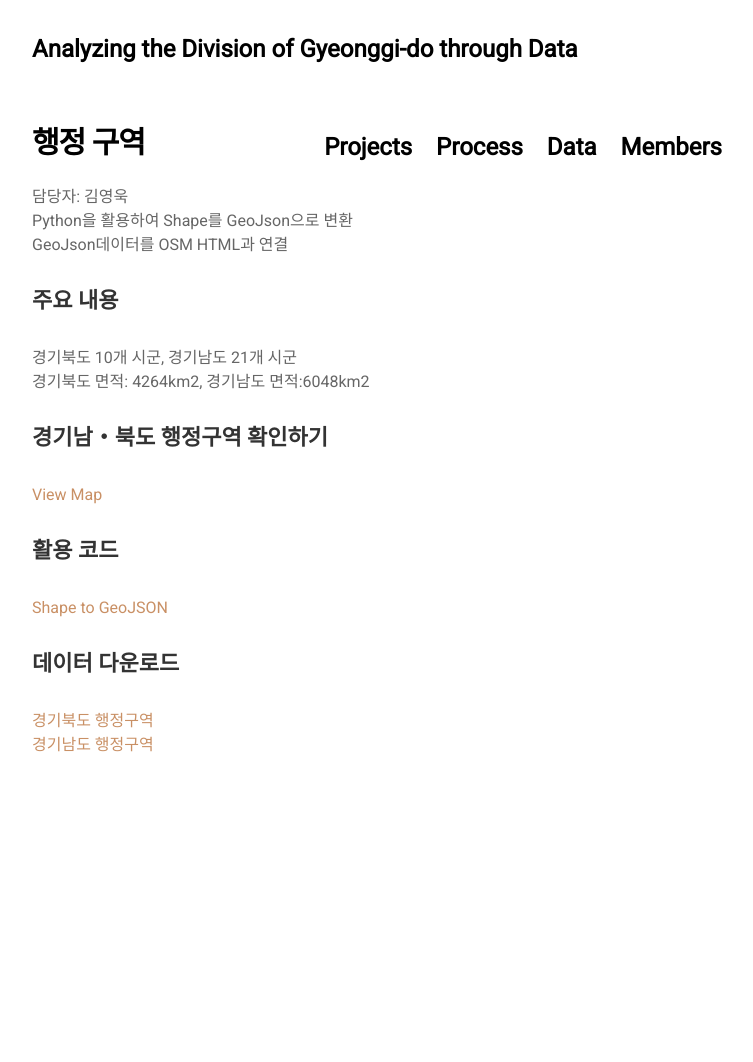
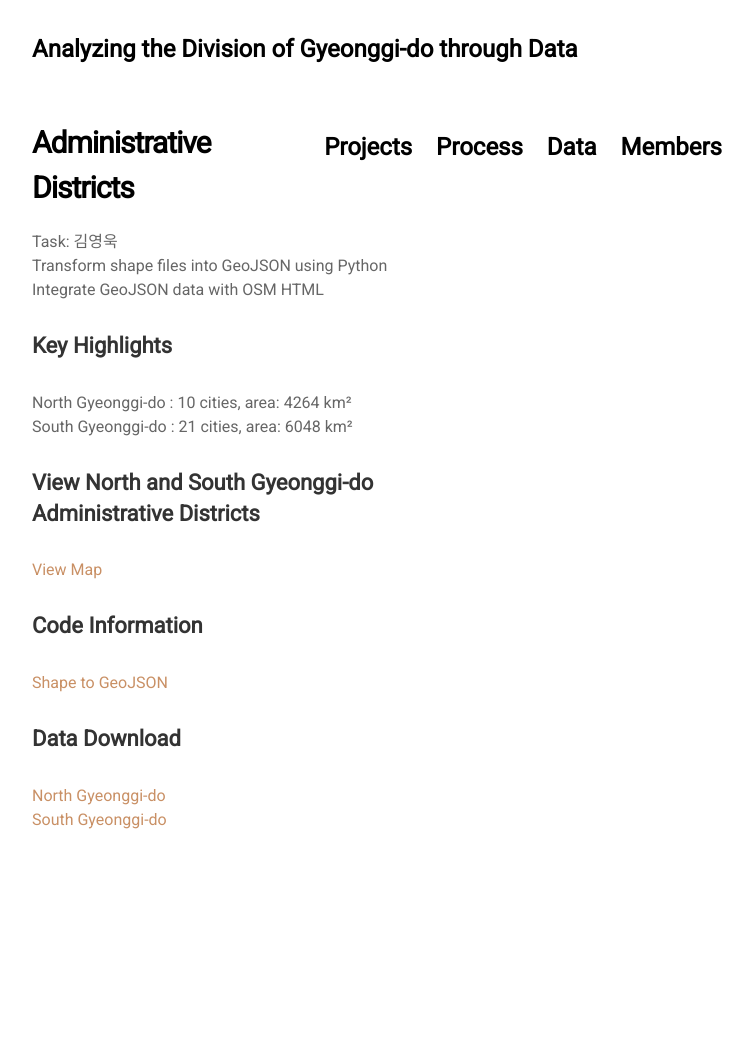
Before and after one commit to jinuew/SICM2002-6, a Jekyll site: the page built from projects/proj-1.md, in a window 1280 px wide. Shown: the whole page, without its empty margins (263-1016 px from the left). Built offline with Jekyll 4.4.1, drawn with Linux system fonts in a browser that asks for light colours; nearby versions of some CDN libraries; our own code applies the rules of GitHub Pages for plain Markdown files; before the commit the page ends 987 px from its top, so only the background shows below that.

Commit message:
Update proj-1.md

```diff
--- a/projects/proj-1.md
+++ b/projects/proj-1.md
@@ -1,21 +1,21 @@
-# 행정 구역
+# Administrative Districts
 
-담당자: 김영욱<br>
-Python을 활용하여 Shape를 GeoJson으로 변환<br>
-GeoJson데이터를 OSM HTML과 연결<br>
+Task: 김영욱<br>
+Transform shape files into GeoJSON using Python<br>
+Integrate GeoJSON data with OSM HTML<br>
 
-#### 주요 내용
+#### Key Highlights
 
-경기북도 10개 시군, 경기남도 21개 시군<br>
-경기북도 면적: 4264km2, 경기남도 면적:6048km2
+North Gyeonggi-do : 10 cities, area: 4264 km²<br>
+South Gyeonggi-do : 21 cities, area: 6048 km²
 
-#### 경기남・북도 행정구역 확인하기
+#### View North and South Gyeonggi-do Administrative Districts
 [View Map](https://jinuew.github.io/sicm2002-6/assets/경기도지도.html)
 
-#### 활용 코드
+#### Code Information
 [Shape to GeoJSON](https://github.com/jinuew/sicm2002-6/blob/main/assets/Code/Shape_to_GeoJSON.ipynb)
 
 
-#### 데이터 다운로드
-[경기북도 행정구역](https://github.com/jinuew/sicm2002-6/raw/main/assets/Data/경기북도4326.zip)<br>
-[경기남도 행정구역](https://github.com/jinuew/sicm2002-6/raw/main/assets/Data/경기남도4326.zip)
+#### Data Download
+[North Gyeonggi-do](https://github.com/jinuew/sicm2002-6/raw/main/assets/Data/경기북도4326.zip)<br>
+[South Gyeonggi-do](https://github.com/jinuew/sicm2002-6/raw/main/assets/Data/경기남도4326.zip)
```
